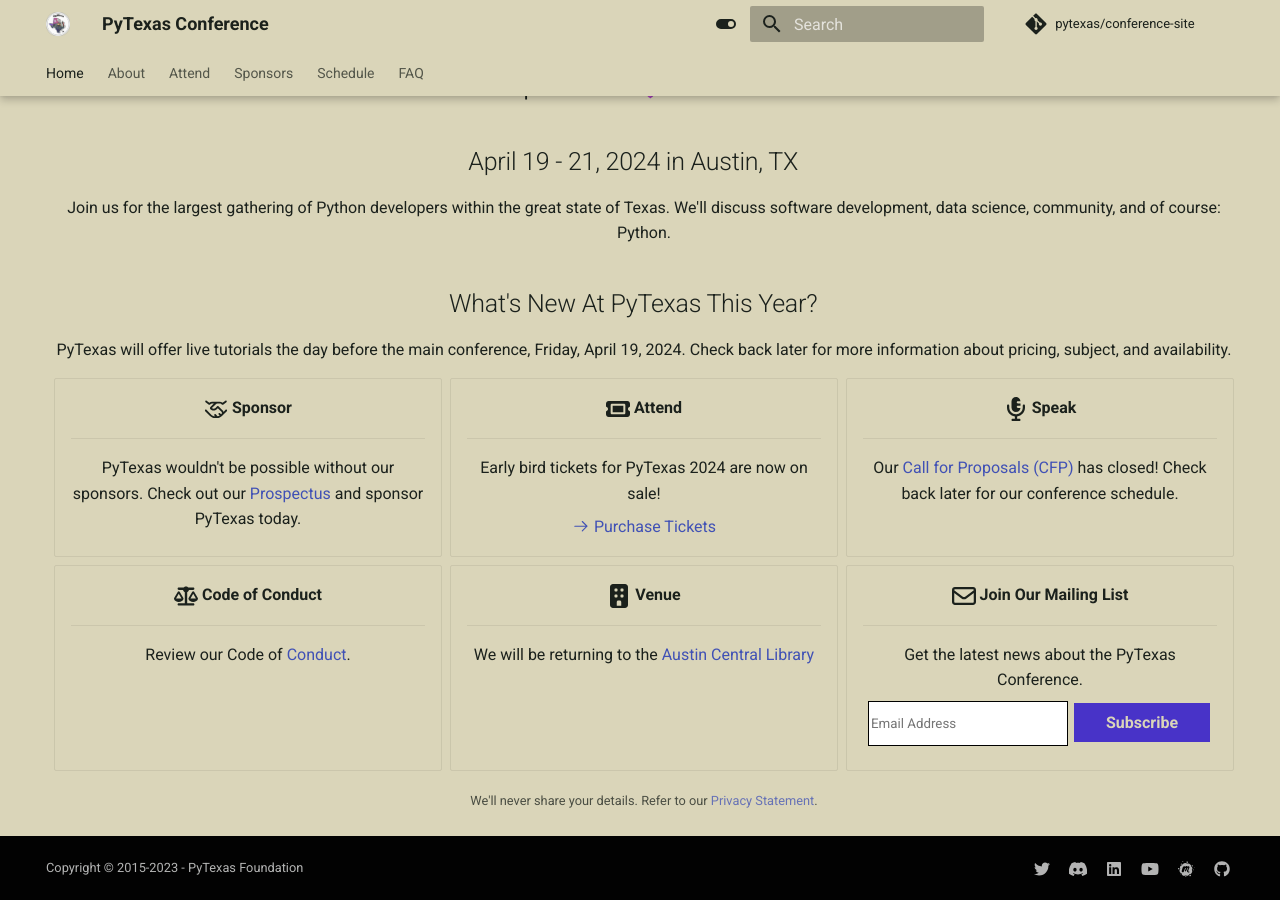
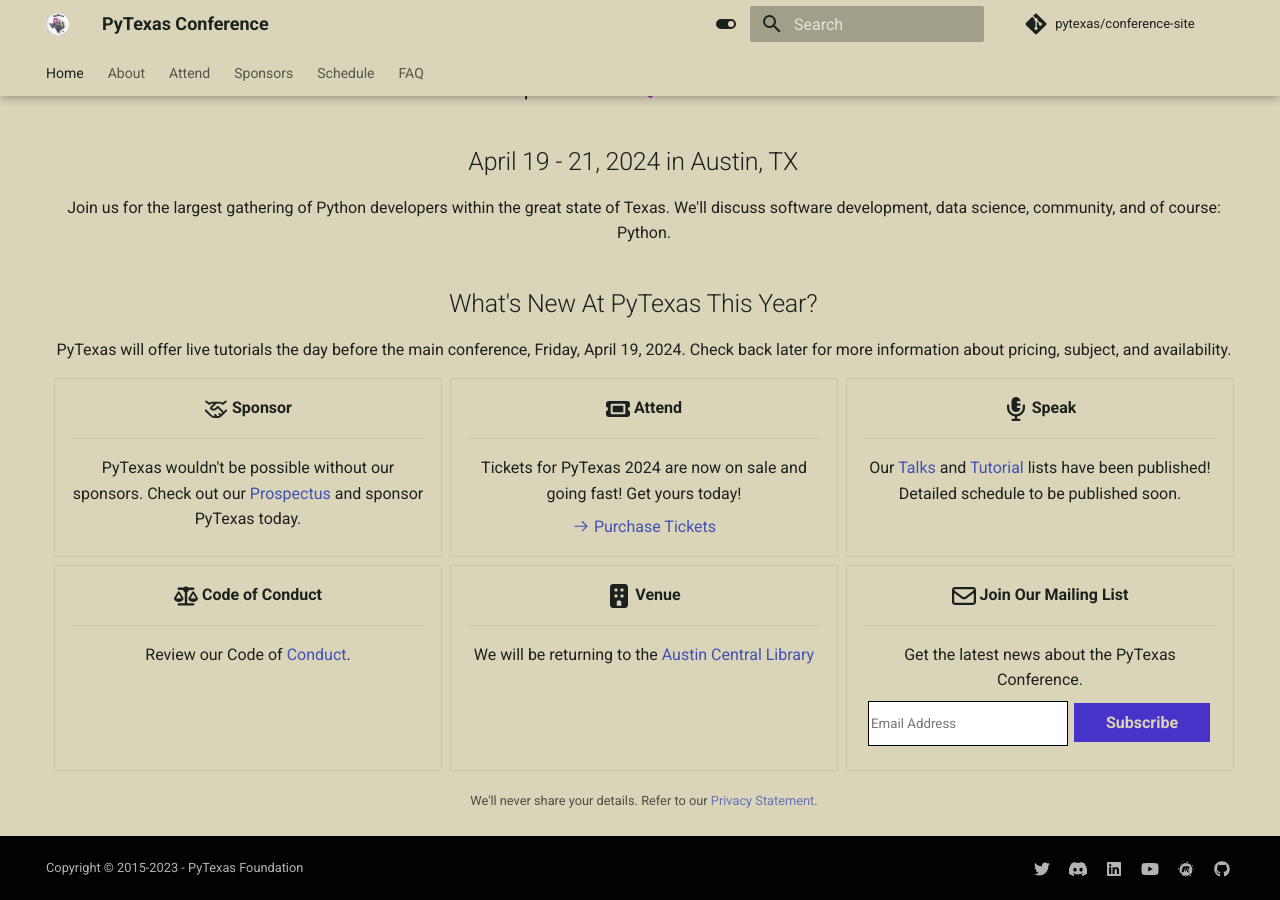
Before and after one commit to pytexas/2024, an MkDocs documentation site: the page built from docs/index.md, in a window 1280 px wide and 900 px high, scrolled down 749 px. Built offline with MkDocs 1.6.1 and Material for MkDocs 9.7.7, drawn with Linux system fonts in a browser that asks for light colours; comment, search, counter and statistics services are not loaded.

```diff
--- a/docs/index.md
+++ b/docs/index.md
@@ -27,7 +27,7 @@ and availability.
 
     ---
 
-    Early bird tickets for PyTexas 2024 are now on sale!
+    Tickets for PyTexas 2024 are now on sale and going fast! Get yours today!
 
     [:octicons-arrow-right-24: Purchase Tickets](https://pretix.eu/pytexas/2024/)
 
@@ -35,7 +35,7 @@ and availability.
 
     ---
 
-    Our [Call for Proposals (CFP)](https://pretalx.com/pytexas-2024/) has closed! Check back later for our conference schedule.
+    Our [Talks](/schedule/talks) and [Tutorial](/schedule/tutorials) lists have been published! Detailed schedule to be published soon.
 
 -   :fontawesome-solid-scale-balanced:{ .lg .middle} __Code of Conduct__
 
```
Also changed, not shown: docs/attend.md (+6 -9 lines), 1 other file.
